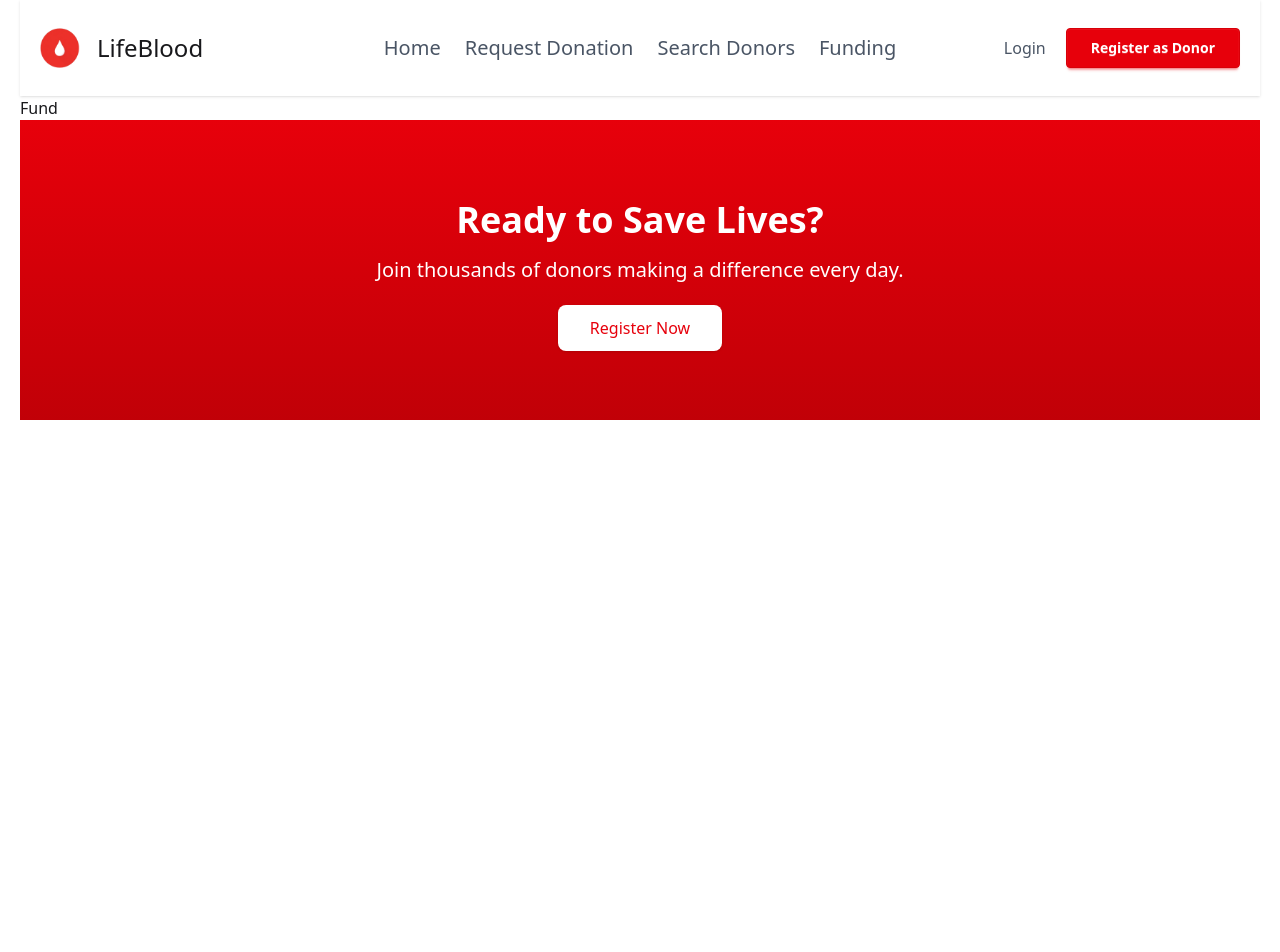
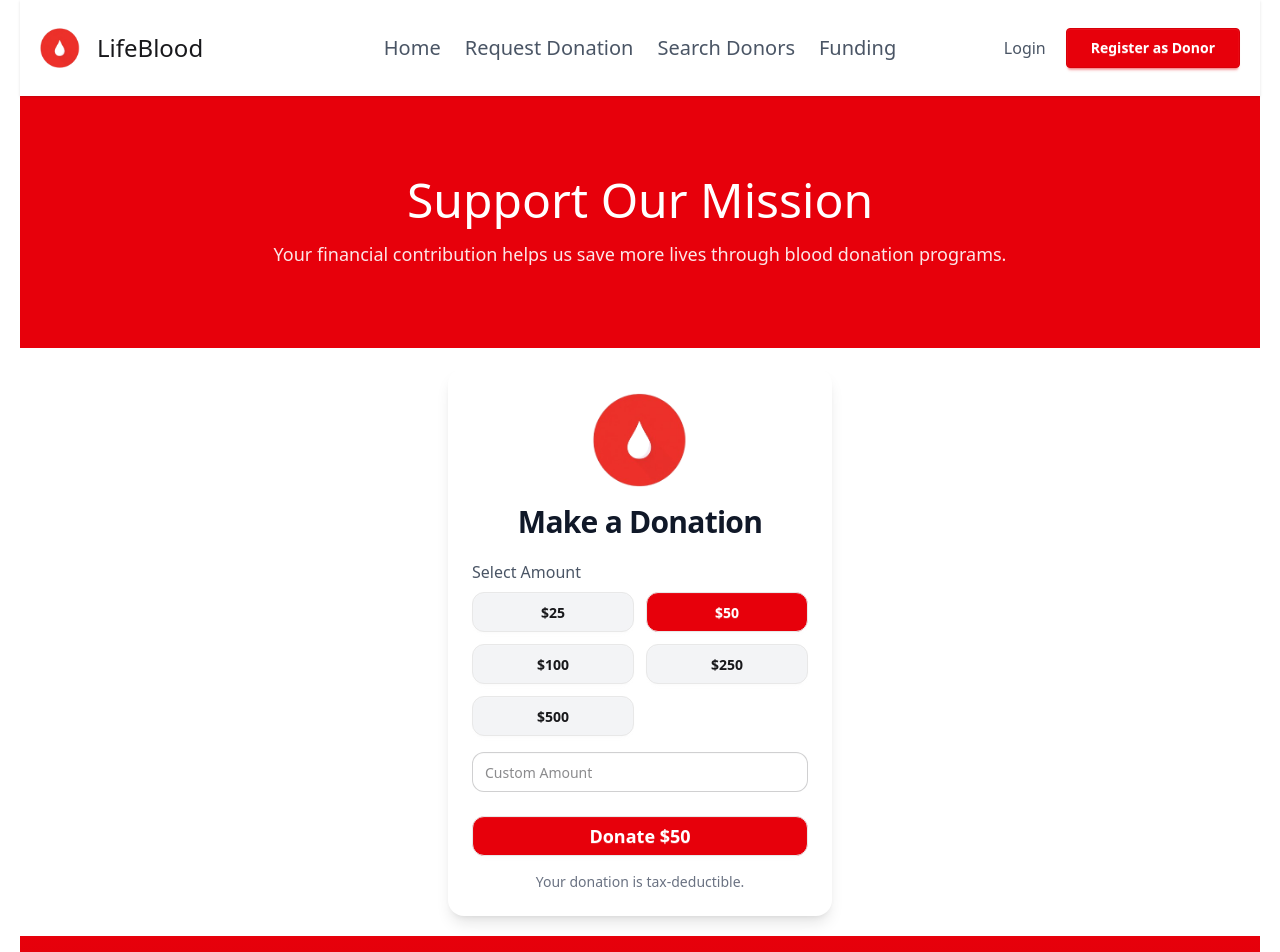
Before and after one commit to HabibShamun/LifeBlood-Client, a React (Vite) app: page /funding in a window 1280 px wide. Shown: the top 952 px of the page. Before the commit the page ends 800 px from the top, so only its background shows below. Built offline with nearby package versions, Linux system fonts and the light colour scheme; no server answers.

Commit message:
added payment gateway for donation implemented

```diff
--- a/package.json
+++ b/package.json
@@ -20,6 +20,8 @@
     "react-hook-form": "^7.68.0",
     "react-icons": "^5.5.0",
     "react-router": "^7.10.1",
+    "stripe": "^20.0.0",
+    "sweetalert2": "^11.26.4",
     "tailwindcss": "^4.1.17"
   },
   "devDependencies": {
--- a/src/layouts/DashboardLayout.jsx
+++ b/src/layouts/DashboardLayout.jsx
@@ -61,7 +61,7 @@ const DashboardLayout = () => {
         </li>
 {/* volunteer */}
           <li>
-          <Link to={'/requestDonation'} className="is-drawer-close:tooltip is-drawer-close:tooltip-right" data-tip="My Donations">
+          <Link to={'/dashboard/myDonation'} className="is-drawer-close:tooltip is-drawer-close:tooltip-right" data-tip="My Donations">
             {/* Progile icon */}
            <BiDonateBlood className='text-2xl'/>
             <span className="ml-2 hidden group-hover:inline">My Donations</span>
@@ -87,7 +87,7 @@ const DashboardLayout = () => {
         </li>
 
           <li>
-          <Link to={'/requestDonation'} className="is-drawer-close:tooltip is-drawer-close:tooltip-right" data-tip="Funding">
+          <Link to={'/funding'} className="is-drawer-close:tooltip is-drawer-close:tooltip-right" data-tip="Funding">
             {/* Progile icon */}
            <RiRefund2Fill className='text-2xl'/>
             <span className="ml-2 hidden group-hover:inline">Funding</span>
--- /dev/null
+++ b/src/pages/DashBoard/MyDonation/MyDonation.jsx
@@ -0,0 +1,11 @@
+import React from 'react';
+
+const MyDonation = () => {
+    return (
+        <div>
+            MyDonation
+        </div>
+    );
+};
+
+export default MyDonation;
--- a/src/pages/Funding/Funding.jsx
+++ b/src/pages/Funding/Funding.jsx
@@ -1,11 +1,106 @@
-import React from 'react';
+import React, { useState } from 'react';
+import logo from '../../assets/Untitled-design-2-removebg-preview(1).png';
+import useAxiosSecure from '../../hooks/useAxiosSecure';
+import useAuth from '../../hooks/useAuth';
+import useAxios from '../../hooks/useAxios';
 
 const Funding = () => {
-    return (
-        <div>
-            Fund
+    const axiosSecure=useAxiosSecure()
+    const axios=useAxios()
+    const {user}=useAuth()
+  const handlePayment =async (balance) => {
+    console.log("Processing donation:", balance);
+    const fundingInfo={
+        funderName:user.displayName,
+        funderEmail:user.email,
+        donatedAmount:balance
+    }
+    const res =await axiosSecure.post('/create-checkout-session',fundingInfo)
+    console.log(res)
+    window.location.assign(res.data.url)
+
+  };
+
+  const userAmount = [25, 50, 100, 250, 500];
+  const [amount, setAmount] = useState(50);
+  const [customAmount, setCustomAmount] = useState('');
+
+  const finalAmount = Number(customAmount) || amount;
+
+  return (
+    <div>
+      {/* Hero Section */}
+      <section className="w-full bg-primary py-20 px-4">
+        <div className="max-w-6xl mx-auto text-center text-white">
+          <h1 className="text-4xl md:text-5xl  mb-4">
+            Support Our Mission
+          </h1>
+          <p className="text-base md:text-lg opacity-90">
+            Your financial contribution helps us save more lives through blood donation programs.
+          </p>
         </div>
-    );
+      </section>
+
+      {/* Donation Card */}
+      <div className="max-w-sm mx-auto bg-white rounded-2xl shadow-lg p-6 m-5">
+        <div className="flex flex-col items-center text-center space-y-4 mb-5">
+          <img
+            src={logo}
+            alt="LifeBlood Foundation Logo"
+            className="w-24 h-24 object-contain"
+          />
+          <h2 className="text-3xl font-semibold text-gray-900 tracking-tight">
+            Make a Donation
+          </h2>
+        </div>
+
+        <p className="mb-2 text-gray-600 font-medium">Select Amount</p>
+
+        {/* Preset Amounts */}
+        <div className="grid grid-cols-2 gap-3 mb-4">
+          {userAmount.map((amt) => (
+            <button
+              key={amt}
+              onClick={() => {
+                setAmount(amt);
+                setCustomAmount('');
+              }}
+              className={`btn rounded-xl text-md transition ${
+                amount === amt && !customAmount
+                  ? 'bg-red-600 text-white'
+                  : 'bg-gray-100 hover:bg-gray-200'
+              }`}
+              aria-label={`Donate ${amt} dollars`}
+            >
+              ${amt}
+            </button>
+          ))}
+        </div>
+
+        {/* Custom Amount */}
+        <input
+          type="number"
+          placeholder="Custom Amount"
+          value={customAmount}
+          onChange={(e) => setCustomAmount(e.target.value)}
+          className="input input-bordered w-full mb-6 rounded-xl"
+        />
+
+        {/* Donate Button */}
+        <button
+          onClick={() => handlePayment(finalAmount)}
+          disabled={finalAmount <= 0}
+          className="btn w-full bg-red-600 hover:bg-red-700 text-white rounded-xl text-lg mb-4 disabled:opacity-50 disabled:cursor-not-allowed"
+        >
+          Donate ${finalAmount || 0}
+        </button>
+
+        <p className="text-center text-sm text-gray-500">
+          Your donation is tax-deductible.
+        </p>
+      </div>
+    </div>
+  );
 };
 
 export default Funding;
--- /dev/null
+++ b/src/pages/Funding/SuccesfullyDonated.jsx
@@ -0,0 +1,84 @@
+import React, { useState, useEffect } from 'react';
+import { Link, useSearchParams } from 'react-router'
+import useAxiosSecure from '../../hooks/useAxiosSecure';
+
+const SuccesfullyDonated = () => {
+  const [searchParams] = useSearchParams();
+  const axiosSecure = useAxiosSecure();
+  const [paymentInfo, setPaymentInfo] = useState(null);
+  const sessionId = searchParams.get('session_id');
+
+  useEffect(() => {
+    const fetchSession = async () => {
+      if (sessionId) {
+        const res = await axiosSecure.get(`/checkout-session/${sessionId}`);
+        setPaymentInfo(res.data);
+
+        await axiosSecure.post('/donations', {
+          funderEmail: res.data.metadata.funderEmail,
+          funderName: res.data.metadata.funderName,
+          amount: res.data.metadata.amount,
+          stripeSessionId: res.data.id,
+          status: 'completed',
+          createdAt: new Date()
+        });
+      }
+    };
+    fetchSession();
+  }, [sessionId, axiosSecure]);
+
+  return (
+    <div className="my-5 flex items-center justify-center bg-gray-50 px-4">
+      <div className="bg-white rounded-2xl max-w-lg w-full p-8 text-center">
+
+        {/* Success Badge */}
+        <div className="inline-flex items-center gap-2 bg-green-100 text-green-700 px-4 py-2 rounded-full mb-6">
+          <span className="text-sm font-medium">Donation Successful</span>
+        </div>
+
+        {/* Heading */}
+        <h1 className="text-3xl md:text-4xl font-semibold text-gray-900 mb-4">
+          Thank You for Saving Lives ❤️
+        </h1>
+
+        {/* Description */}
+        {paymentInfo && (
+          <p className="text-base md:text-lg text-gray-600 mb-8">
+            Your generous donation of{" "}
+            <span className="font-semibold text-primary">
+              ${paymentInfo.metadata.amount}
+            </span>{" "}
+            helps provide life-saving blood to those in need.
+          </p>
+        )}
+
+        {/* Info Card */}
+        {paymentInfo && (
+          <div className="bg-gray-50  rounded-xl shadow-lg p-6 mb-10 text-left">
+            <p className="font-semibold mb-2 text-gray-800">Donor Information</p>
+            <p className="text-md"><span className='font-bold'>Name:</span> {paymentInfo.metadata.funderName}</p>
+            <p className="text-md"><span className='font-bold'>Email:</span> {paymentInfo.metadata.funderEmail}</p>
+          </div>
+        )}
+
+        {/* Actions */}
+        <div className="flex flex-col sm:flex-row gap-4 justify-center">
+          <Link
+            to="/"
+            className="btn bg-red-600 text-white hover:bg-red-700 rounded-xl px-8"
+          >
+            Go to Home
+          </Link>
+          <Link
+            to="/dashboard"
+            className="btn btn-outline border-red-600 text-red-600 hover:bg-red-600 hover:text-white rounded-xl px-8"
+          >
+            Go to Dashboard
+          </Link>
+        </div>
+      </div>
+    </div>
+  );
+};
+
+export default SuccesfullyDonated;
--- /dev/null
+++ b/src/pages/Funding/Unsuccessful.jsx
@@ -0,0 +1,45 @@
+import React from 'react';
+import { Link } from 'react-router';
+
+const Unsuccessful = () => {
+  return (
+    <div className="min-h-screen flex items-center justify-center bg-gray-50 px-4">
+      <div className="bg-white rounded-2xl shadow-xl max-w-lg w-full p-8 text-center">
+
+        {/* Cancel Badge */}
+        <div className="inline-flex items-center gap-2 bg-red-100 text-red-700 px-4 py-2 rounded-full mb-6">
+          <span className="text-lg">✖</span>
+          <span className="text-sm font-medium">Payment Cancelled</span>
+        </div>
+
+        {/* Heading */}
+        <h1 className="text-3xl md:text-4xl font-bold text-gray-900 mb-4">
+          Your Donation Was Not Completed
+        </h1>
+
+        {/* Description */}
+        <p className="text-base md:text-lg text-gray-600 mb-8">
+          It looks like you cancelled the payment. No charges were made.
+        </p>
+
+        {/* Actions */}
+        <div className="flex flex-col sm:flex-row gap-4 justify-center">
+          <Link
+            to="/funding"
+            className="btn bg-red-600 text-white hover:bg-red-700 rounded-xl px-8"
+          >
+            Try Again
+          </Link>
+          <Link
+            to="/dashboard"
+            className="btn btn-outline border-red-600 text-red-600 hover:bg-red-600 hover:text-white rounded-xl px-8"
+          >
+            Go to Dashboard
+          </Link>
+        </div>
+      </div>
+    </div>
+  );
+};
+
+export default Unsuccessful;
--- a/src/pages/Home.jsx/Home.jsx
+++ b/src/pages/Home.jsx/Home.jsx
@@ -2,18 +2,23 @@ import React from 'react';
 import { Link } from 'react-router';
 import FeaturedSection from '../../components/FeaturedSection/FeaturedSection';
 import WhyChooseUs from '../../components/WhyChooseUs/WhyChooseUs';
+import useAuth from '../../hooks/useAuth';
 
 const Home = () => {
+  const {user}=useAuth()
     return (
         <div>
             <section class="h-[400px] bg-red-600 bg-gradient-to-b from-red-600 to-red-700 text-white flex flex-col justify-center items-center text-center">
   <h1 class="text-4xl font-bold mb-6">Save Lives With Your Blood</h1>
 
   <div class="flex gap-4">
-    <Link to={"/register"}
+    {
+      !user &&     <Link to={"/register"}
        class="bg-white text-red-600 px-6 py-3 rounded-lg font-semibold shadow hover:bg-gray-100">
        Join as a Donor
     </Link>
+    }
+
 
     <Link to={"/search"}
        class="bg-white text-red-600 px-6 py-3 rounded-lg font-semibold shadow hover:bg-gray-100">
--- a/src/routes/router.jsx
+++ b/src/routes/router.jsx
@@ -13,6 +13,9 @@ import Funding from '../pages/Funding/Funding';
 import SearchDonors from '../pages/Home.jsx/SearchDonors/SearchDonors';
 import AllDonationRequests from '../pages/DashBoard/AllDonationRequests/AllDonationRequests';
 import UserManageMent from '../pages/DashBoard/UserManageMent/UserManageMent';
+import SuccesfullyDonated from '../pages/Funding/SuccesfullyDonated';
+import Unsuccessful from '../pages/Funding/Unsuccessful';
+import MyDonation from '../pages/DashBoard/MyDonation/MyDonation';
 
 const router = createBrowserRouter([
   {
@@ -39,6 +42,13 @@ const router = createBrowserRouter([
       path: 'funding',
       Component: Funding
     },{
+     path: 'successfulDonation',
+     Component:SuccesfullyDonated
+    },{
+      path: 'unsuccessful',
+      Component: Unsuccessful
+    },
+      {
       path: 'searchDonors',
       Component: SearchDonors
     }]
@@ -81,6 +91,9 @@ const router = createBrowserRouter([
 },{
   path: 'userManagement',
   Component: UserManageMent
+},{
+  path: 'myDonation',
+  Component: MyDonation
 }
 ]
   }
```
Also changed, not shown: 1 other file (tests, documents, lock files or other folders).
